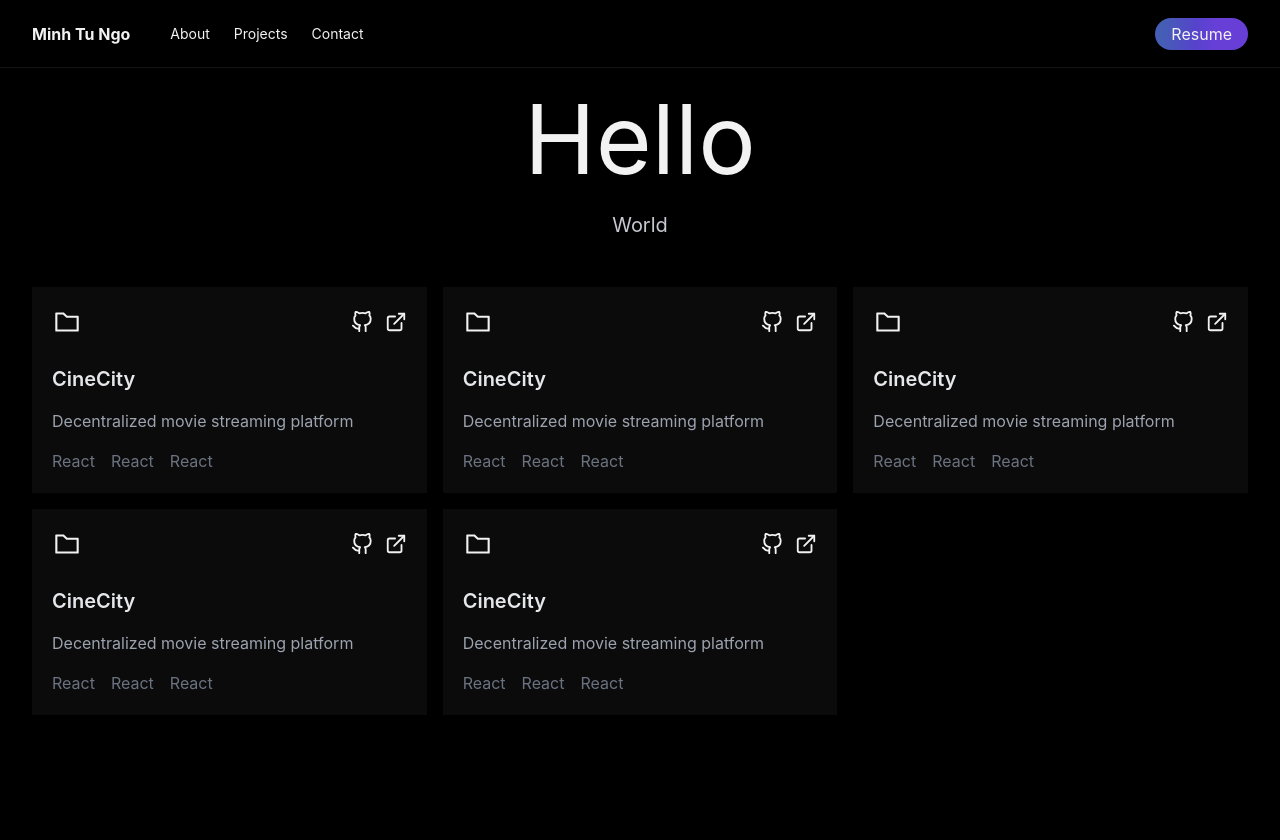
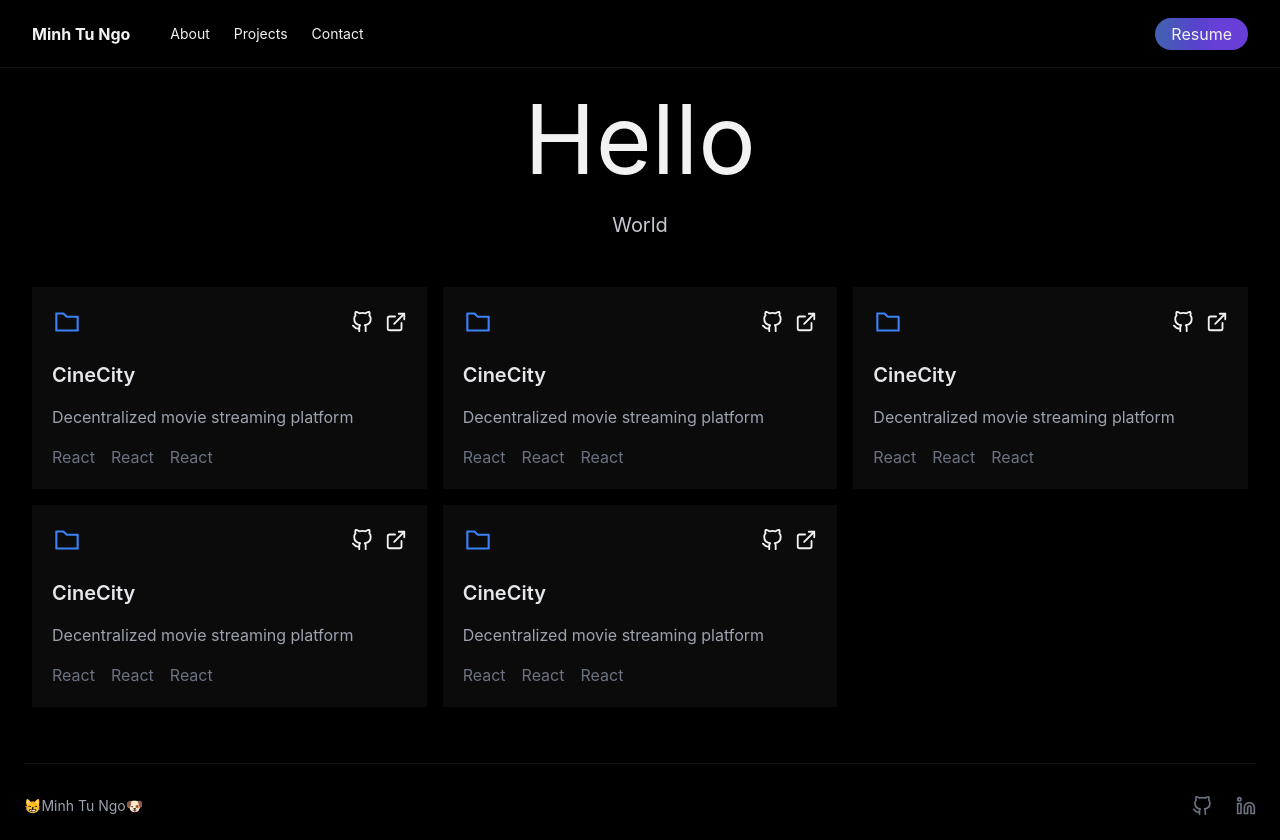
Before and after one commit to minhtungo/minhtungo.com, a Next.js app: page / in a window 1280 px wide. Before the commit the page ends 800 px from the top, so only its background shows below. Built offline with nearby package versions, Linux system fonts and the light colour scheme.

Commit message:
Add footer

```diff
--- a/app/layout.tsx
+++ b/app/layout.tsx
@@ -1,4 +1,4 @@
-import { Container, Header } from '../components';
+import { Header, Footer } from '../components';
 import '../styles/globals.css';
 
 export default function RootLayout({
@@ -17,9 +17,7 @@ export default function RootLayout({
       <body>
         <Header />
         <main className='pt-navigation-height'>{children}</main>
-        <footer>
-
-        </footer>
+        <Footer />
       </body>
     </html>
   );
--- /dev/null
+++ b/components/Footer.tsx
@@ -0,0 +1,34 @@
+import Link from 'next/link';
+import { Container } from './';
+import { FiGithub, FiLinkedin } from 'react-icons/fi';
+
+const Footer = () => {
+  return (
+    <footer>
+      <Container className='p-4 sm:p-6'>
+        <hr className='my-6 sm:mx-auto border-transparent-white lg:my-8' />
+        <div className='text-center sm:items-center sm:flex sm:justify-between'>
+          <span className='text-sm text-gray-400 sm:text-center '>
+            😸Minh Tu Ngo🐶
+          </span>
+          <div className='flex justify-center mt-4 space-x-6 sm:mt-0'>
+            <Link
+              href='https://github.com/minhtungo'
+              className='text-gray-500 hover:text-blue-500'
+            >
+              <FiGithub className='w-5 h-5' />
+            </Link>
+            <Link
+              href='https://www.linkedin.com/in/minhtungo/'
+              className='text-gray-500 hover:text-blue-500'
+            >
+              <FiLinkedin className='w-5 h-5' />
+            </Link>
+          </div>
+        </div>
+      </Container>
+    </footer>
+  );
+};
+
+export default Footer;
--- a/components/Repo.tsx
+++ b/components/Repo.tsx
@@ -6,13 +6,13 @@ const RepoCard = () => {
   return (
     <div className='p-5 bg-transparent-black hover:text-shadow hover:shadow-primary'>
       <Link href='/'>
-        <div className='flex items-center text-3xl mb-7'>
-          <AiOutlineFolder />
+        <div className='flex items-center mb-6 text-3xl'>
+          <AiOutlineFolder className='text-blue-500'/>
           <div className='flex ml-auto text-[22px] gap-3 items-center'>
-            <Link href='/' className='hover:text-blue-400'>
+            <Link href='/' className='hover:text-blue-500'>
               <FiGithub className='hover:text-primary-gradient' />
             </Link>
-            <Link href='/' className='hover:text-blue-400'>
+            <Link href='/' className='hover:text-blue-500'>
               <FiExternalLink />
             </Link>
           </div>
--- a/components/index.tsx
+++ b/components/index.tsx
@@ -4,5 +4,6 @@ import Header from './Header';
 import Logo from './Logo';
 import Button from './Button';
 import Repo from './Repo';
+import Footer from './Footer';
 
-export { Hero, HeroTitle, HeroSubtitle, Container, Header, Logo, Button, Repo };
+export { Hero, HeroTitle, HeroSubtitle, Container, Header, Logo, Button, Repo, Footer };
```
